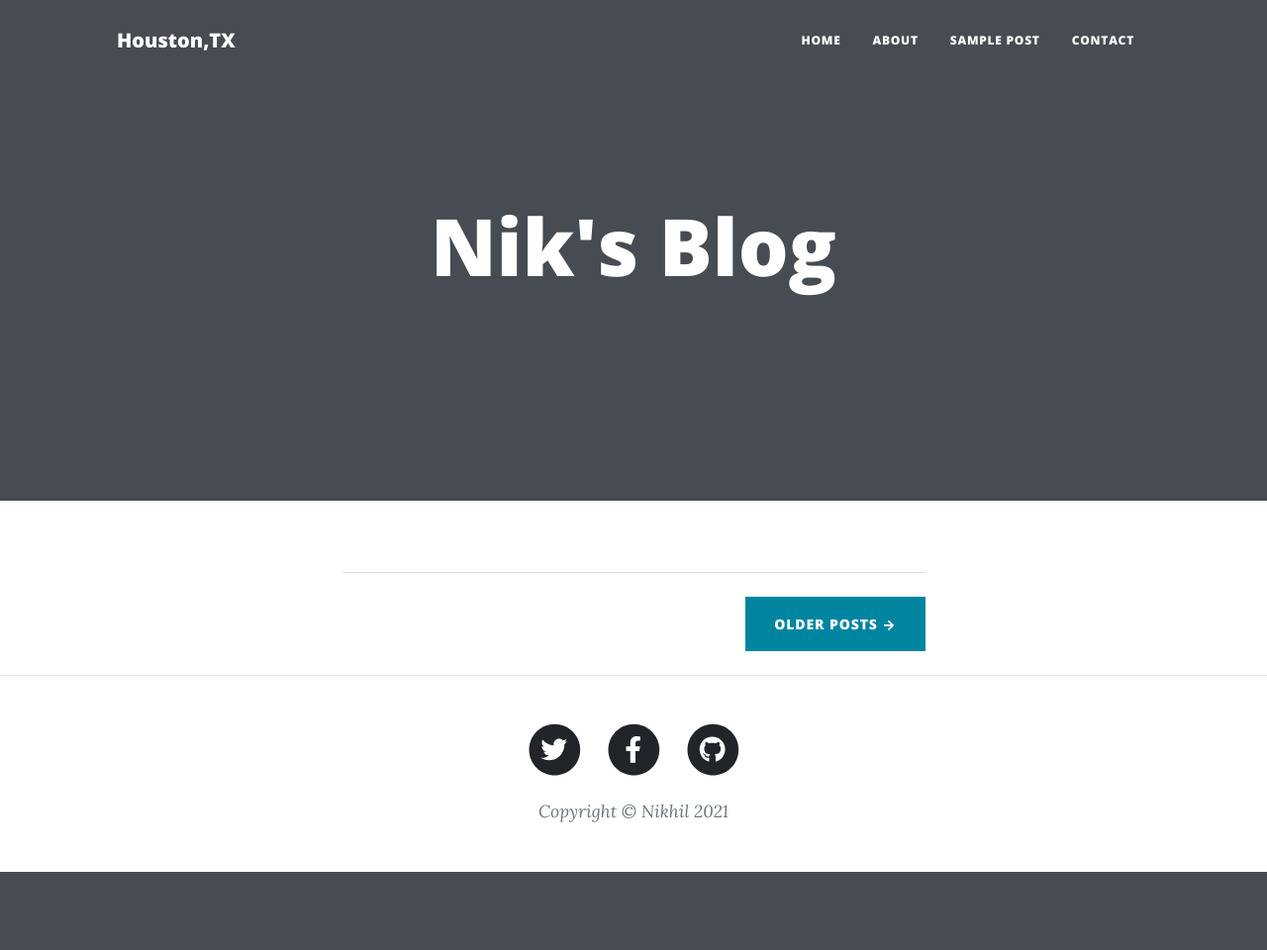
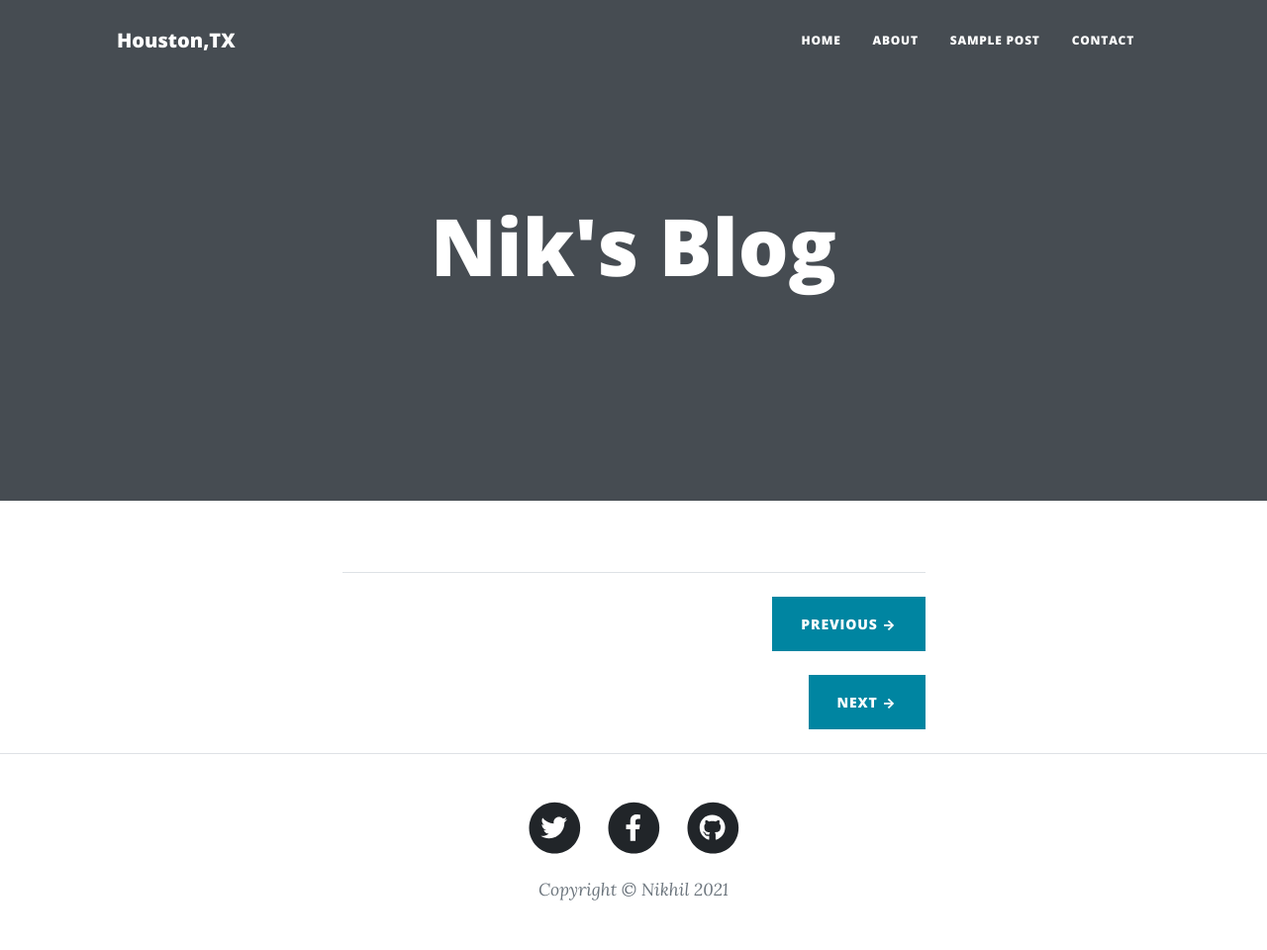
Before and after one commit to nikhilvysnav22/PersonalBlog, a Flask app: page / in a window 1280 px wide. Shown: the whole page at 99% size. Before the commit the page ends 881 px from the top, so only its background shows below. Run offline with Flask 2, Linux system fonts and the light colour scheme; data that the repository does not hold is empty; some libraries are stand-ins or nearby versions.

Commit message:
Posts History

```diff
--- a/app.py
+++ b/app.py
@@ -5,6 +5,7 @@ from flask_migrate import Migrate
 from flask_mail import Mail,Message
 from datetime import datetime
 from werkzeug.utils import secure_filename
+import math
 
 
 with open("config.json",'r' ) as config_file:
@@ -50,9 +51,25 @@ class Posts(db.Model):
 
 
 @app.route("/")
-def home():
-    post = Posts.query.filter_by().all()[0:params['blog_display']]
-    return render_template('index.html',params = params ,post=post)
+def home() :
+    posts = Posts.query.filter_by().all()
+    last = math.ceil(len(posts) / int(params['blog_display']))
+    page = request.args.get('page')
+    if (not str(page).isnumeric()) :
+        page = 1
+    page = int(page)
+    posts = posts[(page - 1) * int(params['blog_display']) :(page - 1) * int(params['blog_display']) + int(params['blog_display'])]
+    if page == 1 :
+        prev = "#"
+        next = "/?page=" + str(page + 1)
+    elif page == last:
+        prev = "/?page=" + str(page - 1)
+        next = "#"
+    else :
+        prev = "/?page=" + str(page - 1)
+        next = "/?page=" + str(page + 1)
+
+    return render_template('index.html', params=params, posts=posts, prev=prev, next=next)
 
 @app.route("/homeclick")
 def homeclick():
@@ -119,6 +136,14 @@ def dashboard():
 
         return render_template('dashboard.html',params = params)
 
+@app.route("/delete/<string:sno>" , methods=['GET','POST'])
+def delete(sno) :
+    if ('user' in session) and (session['user'] == params['login_email']) :
+            post = Posts.query.filter_by(sno=sno).first()
+            db.session.delete(post)
+            db.session.commit()
+            return render_template('after_login.html', params=params, post=post, sno=sno)
+
 @app.route("/edit/<string:sno>" , methods=['GET','POST'])
 def edit(sno):
     if ('user' in session) and (session['user'] == params['login_email']) :
@@ -148,6 +173,8 @@ def edit(sno):
         post = Posts.query.filter_by(sno=sno).first()
         return render_template('edit_post.html',params = params ,post =post , sno=sno)
 
+
+
 if __name__ == '__main__':
     app.secret_key = 'super secret key'
     app.run(debug=True, port=4015 , threaded=True)
--- a/config.json
+++ b/config.json
@@ -13,7 +13,7 @@
     "gmail-recipients": ["",""],
     "about_me": " => Ambitious, Real , Bold ",
     "home_location": "http://www.houstontx.gov/",
-    "blog_display": 3,
+    "blog_display": 2,
     "login_image": "bootstrap-solid.svg",
     "login_email": "xyz@gmail.com",
     "login_password": "12345",
--- a/templates/after_login.html
+++ b/templates/after_login.html
@@ -40,9 +40,10 @@
                                       <th scope="row">{{posts.sno}}</th>
                                       <td>{{posts.title}}</td>
                                       <td>{{posts.slug}}</td>
-                                        <td><a href="/edit/{{ posts.sno}}"><button class="btn btn-primary">Edit
+                                        <td><a href="/edit/{{posts.sno}}"><button class="btn btn-primary">Edit
                                             </button></a></td>
-                                        <td><button type="button" class="btn btn-primary">Delete</button></td>
+                                        <td><a href="/delete/{{posts.sno}}"><button class="btn btn-primary">Delete
+                                            </button></a></td>
                                     </tr>
                                   {% endfor %}
                                   </tbody>
--- a/templates/index.html
+++ b/templates/index.html
@@ -39,7 +39,8 @@
                     <!-- Divider-->
                     <hr class="my-4" />
                     <!-- Pager-->
-                    <div class="d-flex justify-content-end mb-4"><a class="btn btn-primary text-uppercase" href="#!">Older Posts →</a></div>
+                    <div class="d-flex justify-content-end mb-4"><a class="btn btn-primary text-uppercase" href="{{prev}}">Previous →</a></div>
+                    <div class="d-flex justify-content-end mb-4"><a class="btn btn-primary text-uppercase" href="{{next}}"> Next →</a></div>
                 </div>
             </div>
         </div>
```
Also changed, not shown: 2 other files.
